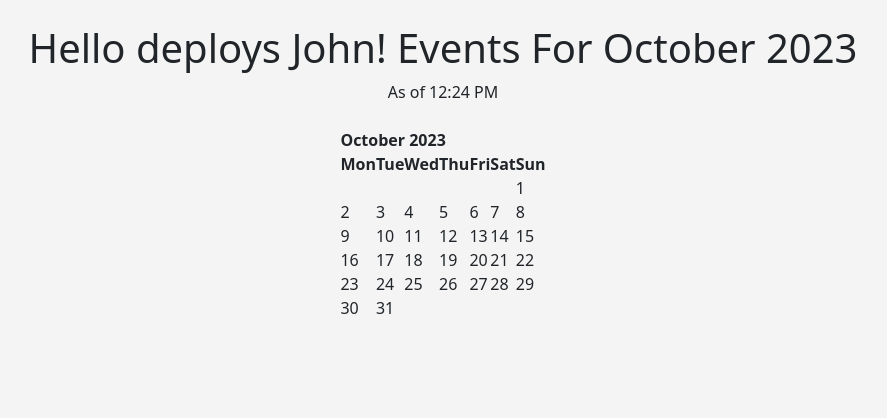
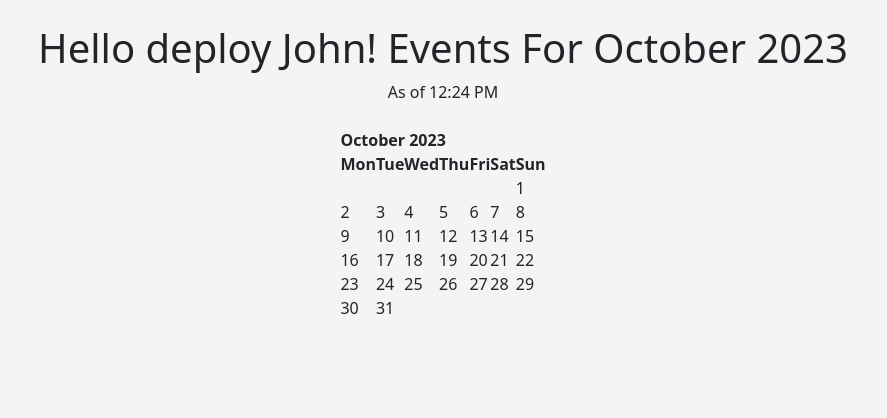
Before and after one commit to juan-arroyo/djangotest1, a Django app: page / in a window 1280 px wide. Shown: the part 56-474 px from the top of the page, without its empty margins (197-1084 px from the left). Run offline with Django 4.2, Linux system fonts and the light colour scheme; some libraries are stand-ins or nearby versions.

Commit message:
pullsangon

```diff
--- a/templates/events/home.html
+++ b/templates/events/home.html
@@ -4,7 +4,7 @@
 
 <center>
 
-    <h1>Hello deploys {{ first_name }}! Events For {{ month }} {{ year }}</h1>
+    <h1>Hello deploy {{ first_name }}! Events For {{ month }} {{ year }}</h1>
 
     As of {{ time }}
     <br><br>
```
